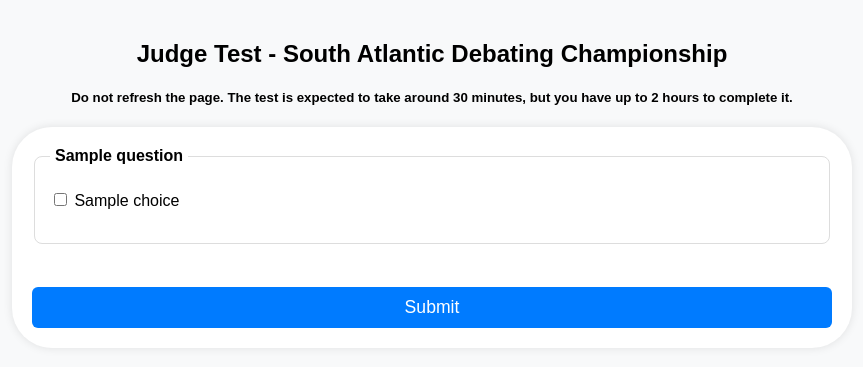
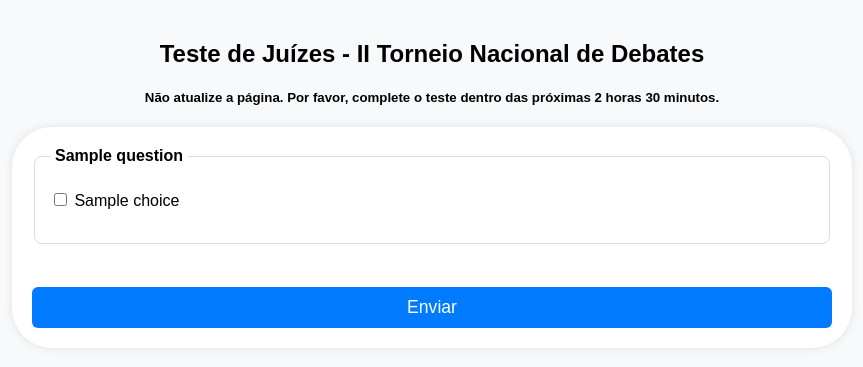
Before and after one commit to BrunoVisnadi/teste, a Flask app: template templates/test.html in a window 1280 px wide. Shown: the top 367 px of the page, without its empty margins (208-1071 px from the left). Run offline with Flask 3, Linux system fonts and the light colour scheme; the template is opened without the code that fills it: most values are stand-ins (such as "Sample title", 1, 10 or a date in 2020); some libraries are stand-ins or nearby versions.

Commit message:
Update test.html

```diff
--- a/templates/test.html
+++ b/templates/test.html
@@ -7,8 +7,8 @@
     <link rel="stylesheet" href="{{ url_for('static', filename='styles.css') }}">
 </head>
 <body>
-    <h2>Judge Test - South Atlantic Debating Championship</h2>
-    <h5><b>Do not refresh the page.</b> The test is expected to take around 30 minutes, but you have up to 2 hours to complete it.</h5>
+    <h2>Teste de Juízes - II Torneio Nacional de Debates</h2>
+    <h5>Não atualize a página. Por favor, complete o teste dentro das próximas 2 horas 30 minutos.</h5>
     <form method="POST">
             {% for question in questions %}
                 <fieldset>
@@ -22,7 +22,7 @@
                 </fieldset>
             {% endfor %}
         <br>
-        <button type="submit">Submit</button>
+        <button type="submit">Enviar</button>
     </form>
 
 <script>
```
